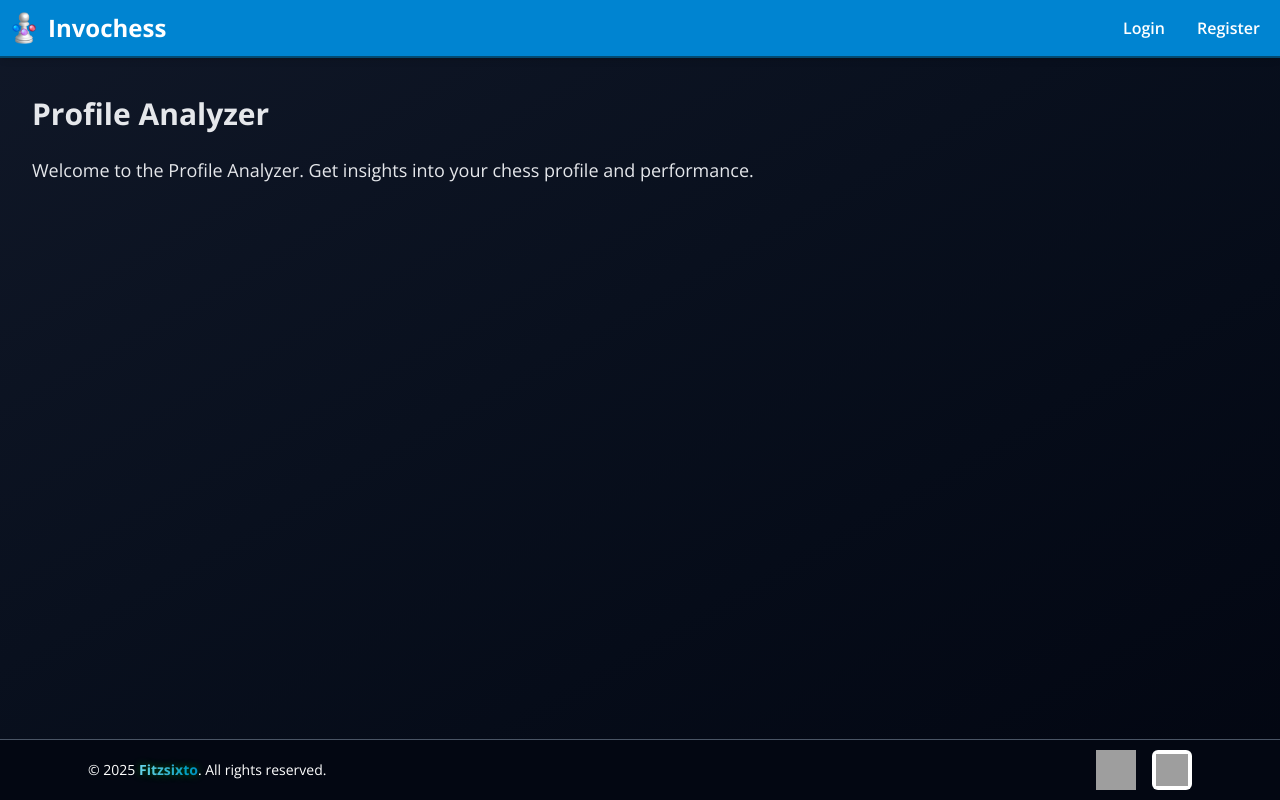
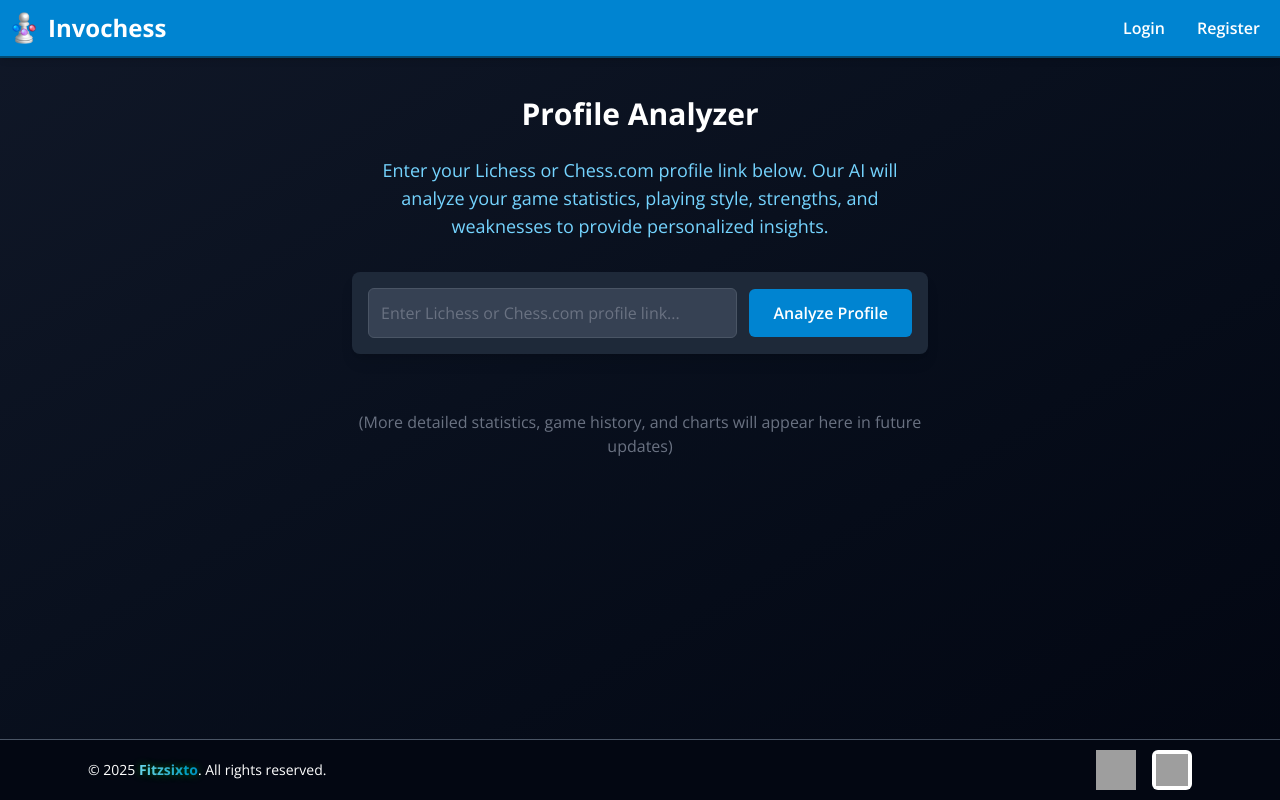
Before and after one commit to kulaizki/invochess, a SvelteKit app: page /profile-analyzer in a window 1280 px wide. Built offline with nearby package versions, Linux system fonts and the light colour scheme; no server answers; grey boxes are pictures that could not be loaded.

Commit message:
feat: implement profile analysis feature with user input and simulated results, enhancing user interaction and providing insights into chess profiles

```diff
--- a/src/routes/profile-analyzer/+page.svelte
+++ b/src/routes/profile-analyzer/+page.svelte
@@ -1,9 +1,68 @@
 <script lang="ts">
-  // Placeholder for Profile Analyzer logic
+  let profileLink: string = '';
+  let analysisResult: string = '';
+  let isLoading: boolean = false;
+
+  async function handleAnalyzeProfile() {
+    if (!profileLink) {
+      alert('Please enter a profile link.');
+      return;
+    }
+    isLoading = true;
+    analysisResult = ''; // Clear previous results
+
+    // Simulate API call and Gemini analysis
+    await new Promise(resolve => setTimeout(resolve, 2000));
+
+    // Placeholder analysis - replace with actual Gemini output in the future
+    analysisResult = `Analysis for profile: ${profileLink}\n\nStrengths:\n- Good tactical awareness in open positions.\n- Solid endgame technique.\n\nAreas for Improvement:\n- Can sometimes miscalculate in complex middlegames.\n- Opening repertoire could be expanded against 1.d4.\n\nOverall: A strong player with potential to reach higher ratings by focusing on middlegame calculation and broadening their opening knowledge.`;
+    isLoading = false;
+  }
 </script>
 
-<div class="container mx-auto p-8">
-  <h1 class="text-3xl font-bold mb-6">Profile Analyzer</h1>
-  <p class="text-lg">Welcome to the Profile Analyzer. Get insights into your chess profile and performance.</p>
-  <!-- More content will go here -->
+<div class="container mx-auto p-8 flex flex-col items-center">
+  <h1 class="text-3xl font-bold mb-6 text-white">Profile Analyzer</h1>
+  <p class="text-lg text-sky-300 mb-8 text-center max-w-xl">
+    Enter your Lichess or Chess.com profile link below. Our AI will analyze your game statistics,
+    playing style, strengths, and weaknesses to provide personalized insights.
+  </p>
+
+  <div class="w-full max-w-xl mb-6 flex items-center space-x-3 bg-gray-800 p-4 rounded-lg shadow-lg">
+    <input
+      type="text"
+      bind:value={profileLink}
+      placeholder="Enter Lichess or Chess.com profile link..."
+      class="flex-grow p-3 border border-gray-600 rounded-md bg-gray-700 text-white focus:ring-sky-500 focus:border-sky-500"
+      disabled={isLoading}
+    />
+    <button
+      on:click={handleAnalyzeProfile}
+      disabled={isLoading}
+      class="px-6 py-3 bg-sky-600 hover:bg-sky-700 text-white font-semibold rounded-md transition-colors duration-150 disabled:opacity-50 disabled:cursor-not-allowed"
+    >
+      {#if isLoading}
+        Analyzing...
+      {:else}
+        Analyze Profile
+      {/if}
+    </button>
+  </div>
+
+  {#if isLoading}
+    <div class="w-full max-w-xl mt-6 p-6 border border-gray-600 rounded-md bg-gray-800 text-center">
+      <p class="text-sky-400 animate-pulse">Fetching profile data and generating insights...</p>
+    </div>
+  {/if}
+
+  {#if analysisResult && !isLoading}
+    <div class="w-full max-w-xl mt-6 p-6 border border-gray-600 rounded-md bg-gray-800 shadow-xl">
+      <h2 class="text-2xl font-semibold mb-4 text-sky-400">Analysis Results:</h2>
+      <pre class="text-sm text-gray-200 whitespace-pre-wrap font-sans leading-relaxed">{analysisResult}</pre>
+    </div>
+  {/if}
+
+  <!-- Placeholder for future detailed stats, charts, etc. -->
+  <div class="w-full max-w-xl mt-8 text-center text-gray-500">
+    <p>(More detailed statistics, game history, and charts will appear here in future updates)</p>
+  </div>
 </div>
```
